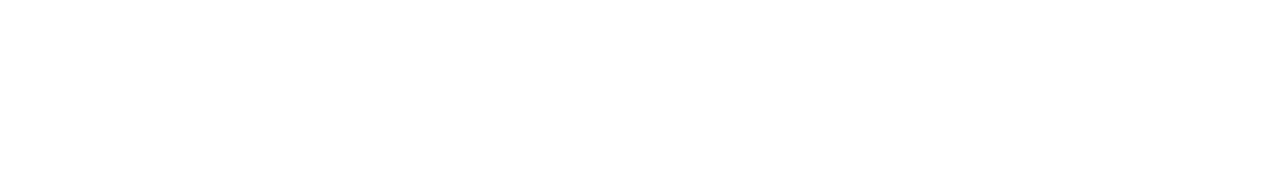
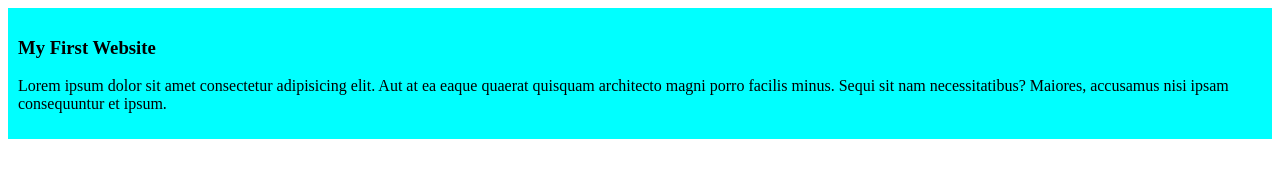
Before and after one commit to MuradAhmedTahmim/my-first-website, a plain HTML site: page index.html in a window 1280 px wide. Drawn offline with Linux system fonts and the light colour scheme.

Commit message:
added the first blog

```diff
--- a/index.html
+++ b/index.html
@@ -1,11 +1,20 @@
 <!DOCTYPE html>
 <html lang="en">
+
 <head>
     <meta charset="UTF-8">
     <meta name="viewport" content="width=device-width, initial-scale=1.0">
     <title>My First Website</title>
+    <link rel="stylesheet" href="styles/blog.css">
 </head>
+
 <body>
+    <div>
+        <h3>My First Website</h3>
+        <p>Lorem ipsum dolor sit amet consectetur adipisicing elit. Aut at ea eaque quaerat quisquam architecto magni
+            porro
+            facilis minus. Sequi sit nam necessitatibus? Maiores, accusamus nisi ipsam consequuntur et ipsum.</p>
+    </div>
+</body>
 
-</body>
 </html>
--- /dev/null
+++ b/styles/blog.css
@@ -0,0 +1,4 @@
+div{
+    background-color: aqua;
+    padding: 10px;
+}
```
